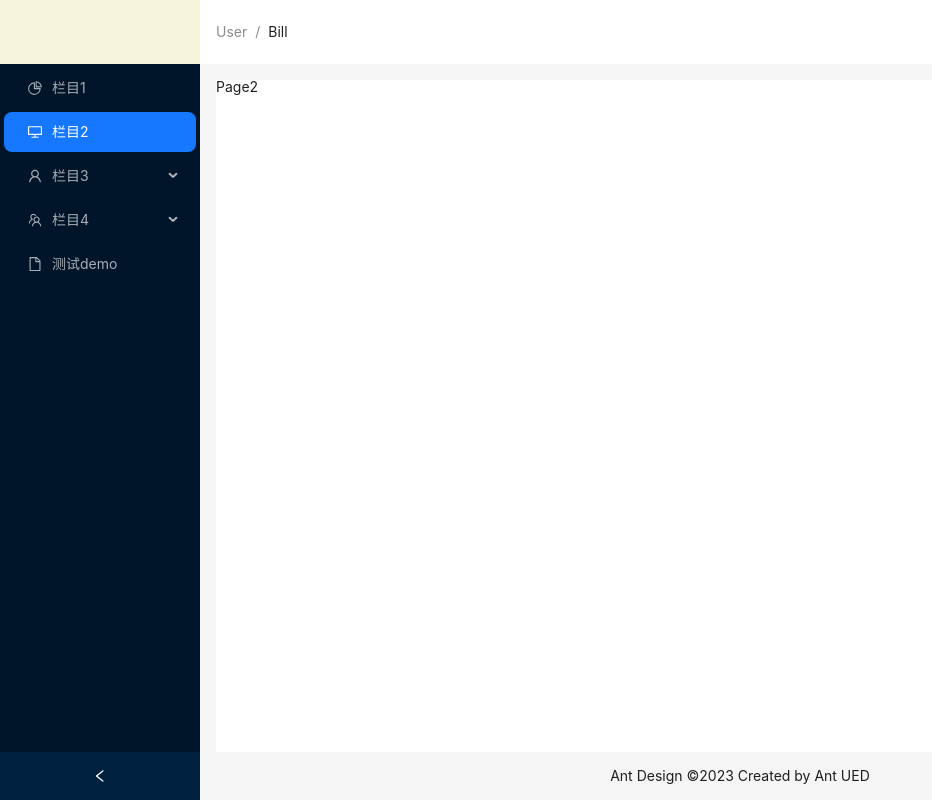
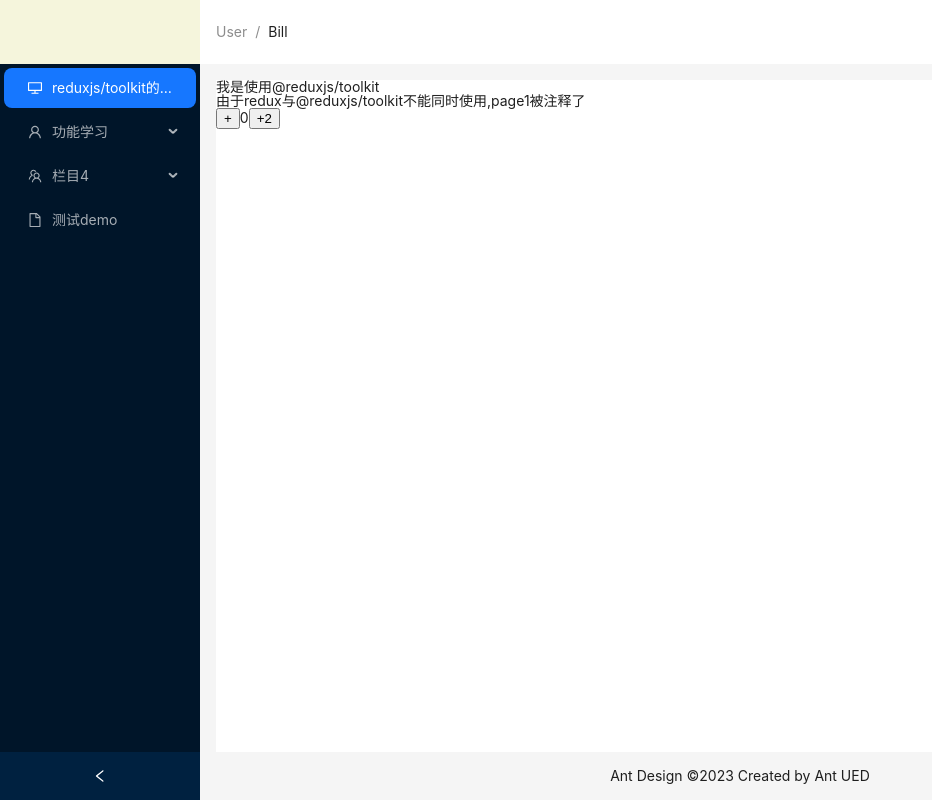
Before and after one commit to shzhiheng1/vite-ts-management, a React (Vite) app: page /page2 in a window 1280 px wide. Shown: the whole page, without its empty margins (0-932 px from the left). Built offline with nearby package versions, Linux system fonts and the light colour scheme; sample sign-in values are in the browser's storage.

Commit message:
使用@reduxjs/toolkit实现状态管理

```diff
--- a/package.json
+++ b/package.json
@@ -14,6 +14,7 @@
   },
   "dependencies": {
     "@ant-design/icons": "^5.2.5",
+    "@reduxjs/toolkit": "^1.9.5",
     "antd": "^5.8.5",
     "less": "^4.2.0",
     "react": "^18.2.0",
--- a/src/component/MainMenu/index.tsx
+++ b/src/component/MainMenu/index.tsx
@@ -5,7 +5,7 @@ import { useNavigate, useLocation } from 'react-router-dom'
 import {
   DesktopOutlined,
   FileOutlined,
-  PieChartOutlined,
+  // PieChartOutlined,
   TeamOutlined,
   UserOutlined
 } from '@ant-design/icons'
@@ -21,18 +21,18 @@ interface node {
 }
 
 const items: node[] = [
+  // {
+  //   label: '传统redux的使用',
+  //   key: '/page1',
+  //   icon: <PieChartOutlined />
+  // },
   {
-    label: '栏目1',
-    key: '/page1',
-    icon: <PieChartOutlined />
-  },
-  {
-    label: '栏目2',
+    label: 'reduxjs/toolkit的使用',
     key: '/page2',
     icon: <DesktopOutlined />
   },
   {
-    label: '栏目3',
+    label: '功能学习',
     key: 'page3',
     icon: <UserOutlined />,
     children: [
--- a/src/main.tsx
+++ b/src/main.tsx
@@ -23,7 +23,10 @@ import App from './App.js'
 import { BrowserRouter } from 'react-router-dom'
 // 使用redux状态管理
 import { Provider } from 'react-redux'
-import store from '@/store/index.js'
+// 第一种方法：使用reudx
+// import store from '@/store/index.js'
+// 第二种方法：使用@reduxjs/toolkit
+import store from '@/reduxjsToolkitStore/store.js'
 
 // 环境变量
 console.log(import.meta.env)
--- /dev/null
+++ b/src/reduxjsToolkitStore/amount/amountSlice.ts
@@ -0,0 +1,53 @@
+// counter 特性相关的 redux 逻辑
+import { createSlice } from '@reduxjs/toolkit'
+export const amountSlice = createSlice({
+  name: 'amount',
+  initialState: {
+    value: 0,
+    message: '我是使用@reduxjs/toolkit'
+  },
+  reducers: {
+    incrment: (state) => {
+      // Redux Toolkit 允许我们在 reducers 写 "可变" 逻辑。
+      // 并不是真正的改变 state 因为它使用了 immer 库
+      // 当 immer 检测到 "draft state" 改变时，会基于这些改变去创建一个新的
+      // 不可变的 state
+      state.value += 1
+    },
+    decrement: (state) => {
+      state.value -= 1
+    },
+    incrementByAmount: (state, action) => {
+      state.value += action.payload
+    }
+  }
+})
+// 结构出来action  {type: "amount/increment"}
+export const { incrment, decrement, incrementByAmount } = amountSlice.actions
+/**********redux-thunk已被Redux Toolkit 的 configureStore封装好了***********/
+// 处理异步函数;相当于action creator中的store.dispatch(incrementAsync(5))
+export const incrementAsync = function (num: number) {
+  return function (dispatch: any) {
+    setTimeout(() => {
+      dispatch(incrementByAmount(num))
+    }, 2000)
+  }
+}
+/********异步ajax请求服务器数据实例如下************/
+// const fatchUserById=userId=>{
+// 异步函数
+//     return async (dispatch,getState)=>{
+//         try {
+//    请求
+//             const user=await userAPI.fetchById(userId)
+//            调用dispatch一个action
+//             dispatch(userLoaded(user))
+//         } catch (error) {
+// 错误处理
+//             console.log(error)
+//         }
+//     }
+// }
+
+// 导出reducer
+export default amountSlice.reducer
--- /dev/null
+++ b/src/reduxjsToolkitStore/store.ts
@@ -0,0 +1,19 @@
+// 使用@reduxjs/toolkit包，创建Redux store实例
+import { configureStore } from '@reduxjs/toolkit'
+import { TypedUseSelectorHook, useDispatch, useSelector } from 'react-redux'
+import amountReducer from './amount/amountSlice.js'
+const store = configureStore({
+  reducer: {
+    amount: amountReducer
+  }
+})
+
+// 对useSelector的回调函数state进行类型推断
+export type RootState = ReturnType<typeof store.getState> // 导出类型， 防止页面使用的时候 ts 报错
+export const useAppSelector: TypedUseSelectorHook<RootState> = useSelector //自行推导类型
+
+// 对useDispatch进行类型推断
+export type AppDispatch = typeof store.dispatch
+export const useAppDispatch: () => AppDispatch = useDispatch
+
+export default store
--- a/src/views/page2/Page2.tsx
+++ b/src/views/page2/Page2.tsx
@@ -1,6 +1,50 @@
+/******************@reduxjs/toolkit的组件中的使用*****************/
+import { useDispatch, useSelector, shallowEqual } from 'react-redux'
+import {
+  incrment,
+  incrementAsync
+} from '@/reduxjsToolkitStore/amount/amountSlice.js'
+// import { RootState } from '@/types/store.js'
+
+import {
+  RootState,
+  useAppSelector,
+  useAppDispatch
+} from '@/reduxjsToolkitStore/store.js'
 
 export default function Page2() {
+  // 两种方式都可以
+  const amountReducer = useSelector((state: RootState) => state.amount)
+  const { message } = useAppSelector((state) => ({
+    message: state.amount.message
+  }))
+  useSelector((state) => {
+    console.log(state)
+  }, shallowEqual)
+
+  const dispatch = useDispatch()
+
+  // 测试封装的useAppDispatch(个人感觉没啥卵用)
+  const appDispatch = useAppDispatch()
+  const handleIncrement = () => {
+    // dispatch(incrment())
+    appDispatch(incrment())
+  }
+  // 异步
+  const handleAsyncIncrement = () => {
+    dispatch(incrementAsync(2))
+  }
   return (
-    <div>Page2</div>
+    <div>
+      <p>{message}</p>
+      <p>由于redux与@reduxjs/toolkit不能同时使用,page1被注释了</p>
+      <button aria-label="Increment" onClick={handleIncrement}>
+        +
+      </button>
+      <span>{amountReducer.value}</span>
+      <button aria-label="Increment" onClick={handleAsyncIncrement}>
+        +2
+      </button>
+    </div>
   )
 }
```
Also changed, not shown: src/router/index.tsx (+6 -6 lines), src/types/store.d.ts (+9 -4 lines), 2 other files (tests, documents, lock files or other folders).
